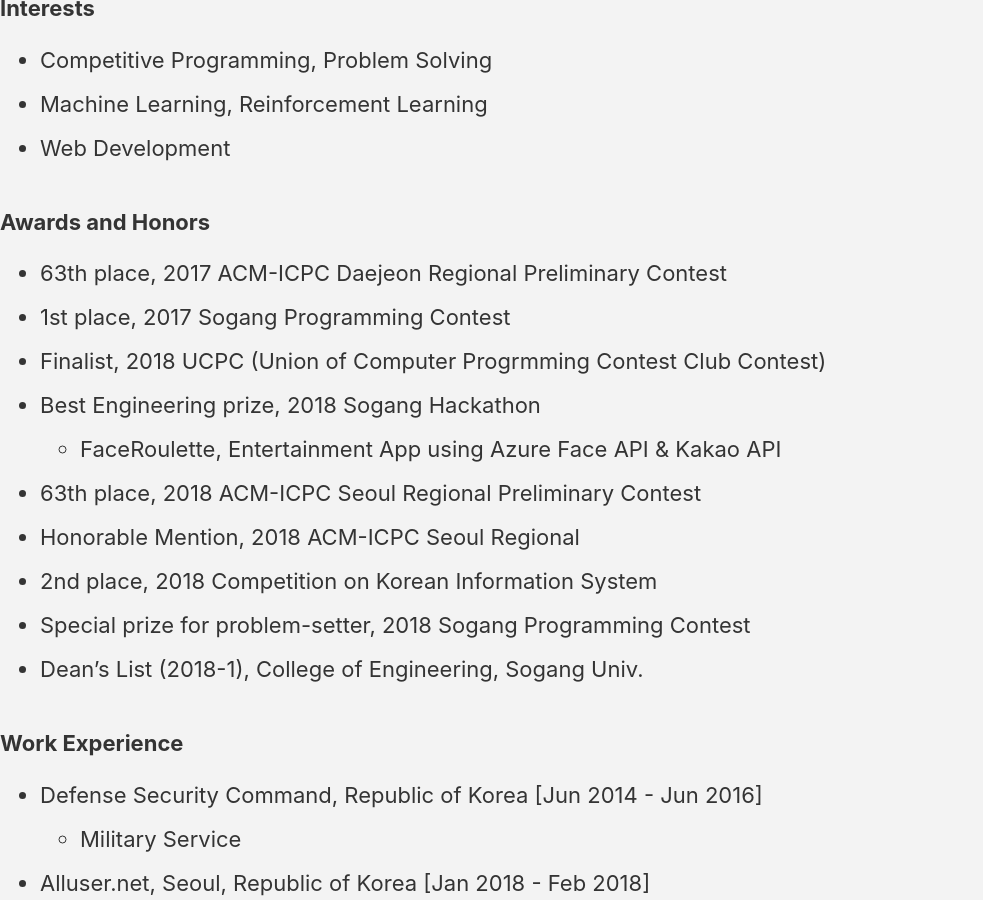
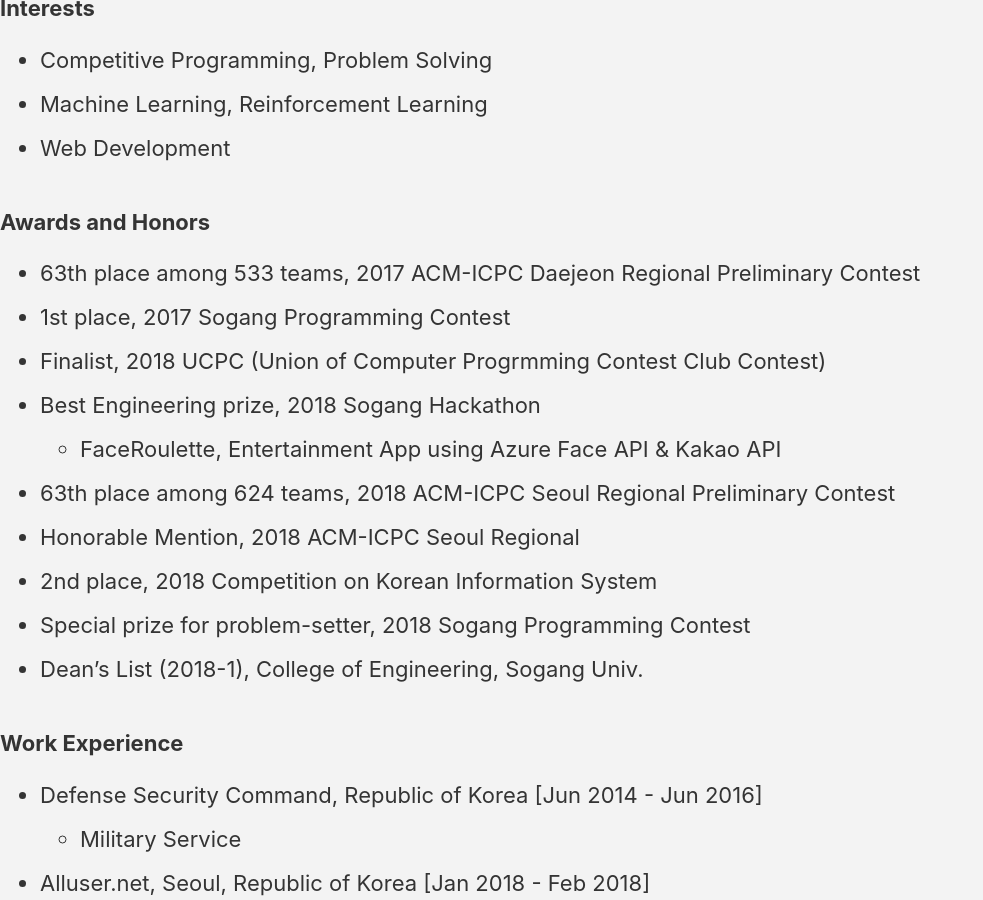
Before and after one commit to leesunkyu94/leesunkyu94.github.io, a Jekyll site: the page built from _pages/about.md, in a window 1280 px wide and 900 px high, scrolled down 494 px. Shown: the whole window, without its empty margins (0-983 px from the left). Built offline with Jekyll 4.4.1, drawn with Linux system fonts in a browser that asks for light colours; cached includes are drawn as plain includes; our own code applies the rules of GitHub Pages for plain Markdown files.

Commit message:
프로필 페이지 수정

```diff
--- a/_pages/about.md
+++ b/_pages/about.md
@@ -20,12 +20,12 @@
 
 ### Awards and Honors
 
-* 63th place, 2017 ACM-ICPC Daejeon Regional Preliminary Contest
+* 63th place among 533 teams, 2017 ACM-ICPC Daejeon Regional Preliminary Contest
 * 1st place, 2017 Sogang Programming Contest
 * Finalist, 2018 UCPC (Union of Computer Progrmming Contest Club Contest)
 * Best Engineering prize, 2018 Sogang Hackathon
     * FaceRoulette, Entertainment App using Azure Face API & Kakao API
-* 63th place, 2018 ACM-ICPC Seoul Regional Preliminary Contest
+* 63th place among 624 teams, 2018 ACM-ICPC Seoul Regional Preliminary Contest
 * Honorable Mention, 2018 ACM-ICPC Seoul Regional
 * 2nd place, 2018 Competition on Korean Information System
 * Special prize for problem-setter, 2018 Sogang Programming Contest
```
